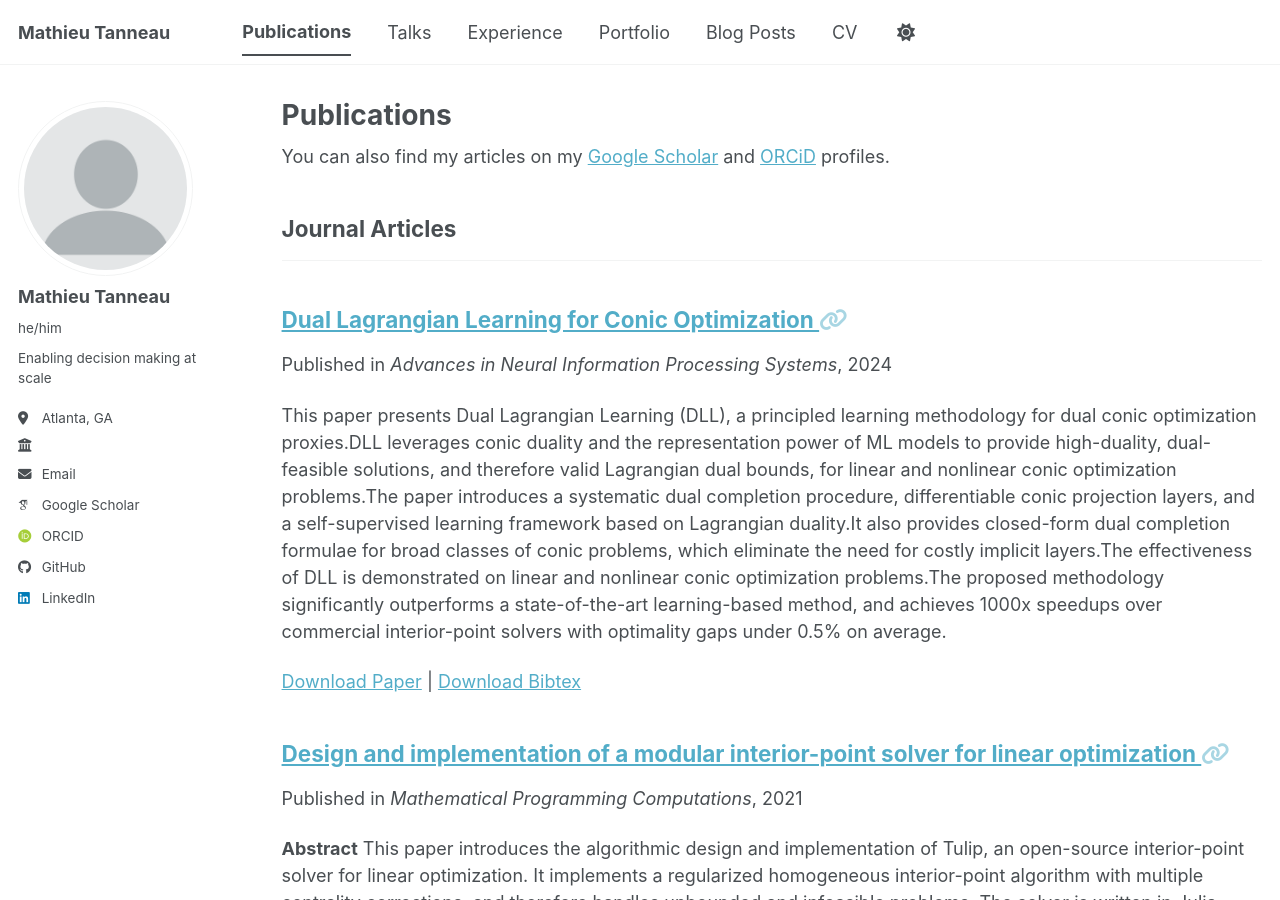
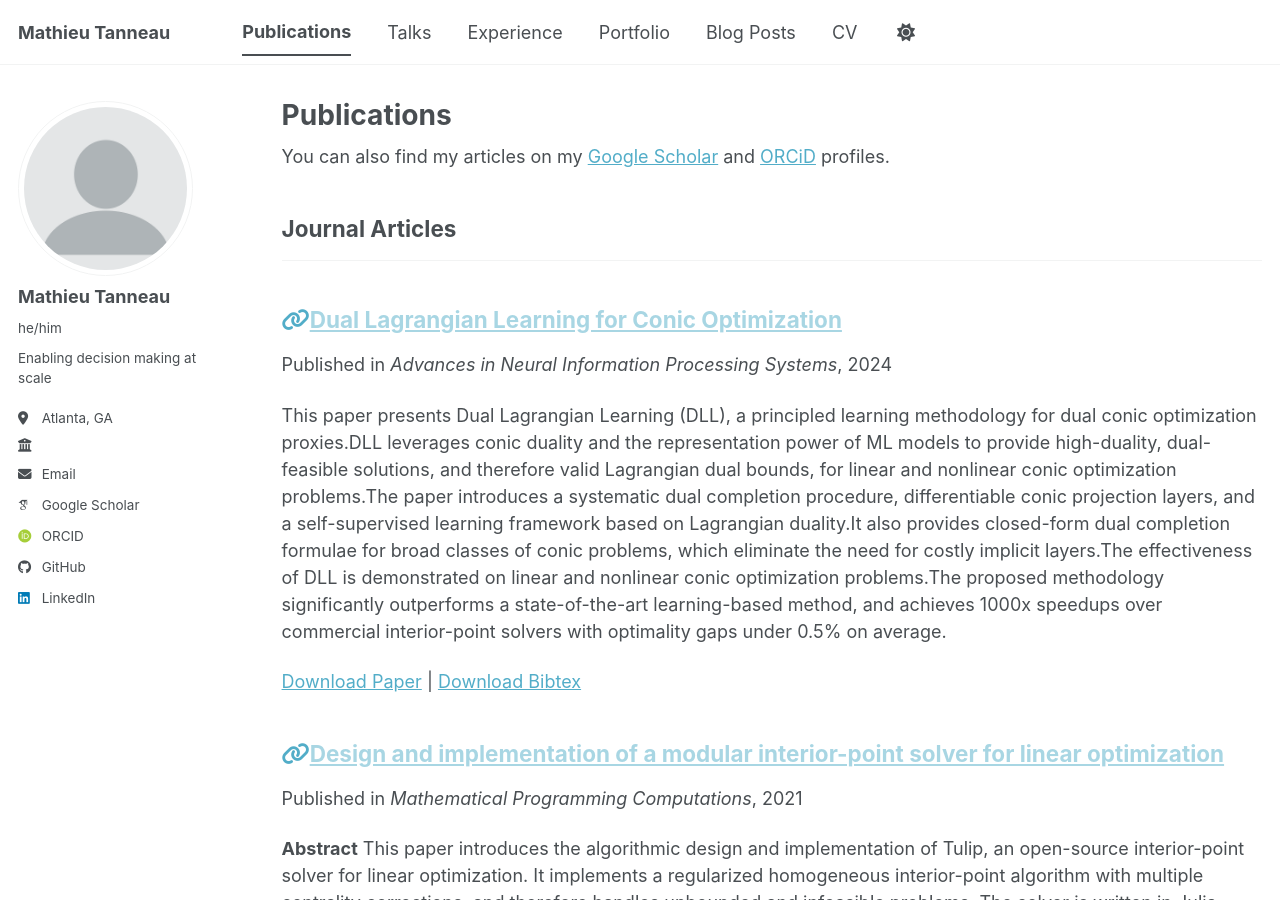
Before and after one commit to mtanneau/mtanneau.github.io, a Jekyll site: the page built from _pages/publications.html, in a window 1280 px wide and 900 px high. Built offline with Jekyll 4.4.1, drawn with Linux system fonts in a browser that asks for light colours; some web fonts are replaced; a script bundle is joined from its source files by our own code; library files that are not in the unit come from our copies.

Commit message:
Swap publication title with download link

```diff
--- a/_includes/archive-single.html
+++ b/_includes/archive-single.html
@@ -28,7 +28,7 @@
 
     <h2 class="archive__item-title" itemprop="headline">
       {% if post.link %}
-        <a href="{{ base_path }}{{ post.url }}">{{ title }}</a><a href="{{ post.link }}" rel="permalink"><i class="fa fa-link" aria-hidden="true" title="permalink"></i><span class="sr-only">Permalink</span></a>
+        <a href="{{ post.link }}" rel="permalink"><i class="fa fa-link" aria-hidden="true" title="permalink"></i><span class="sr-only">Permalink</span></a><a href="{{ base_path }}{{ post.url }}">{{ title }}</a>
       {% else %}
         <a href="{{ base_path }}{{ post.url }}" rel="permalink">{{ title }}</a>
       {% endif %}
```
